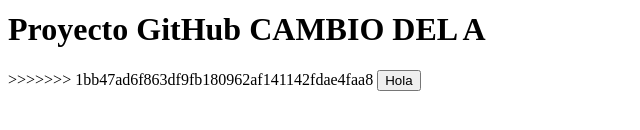
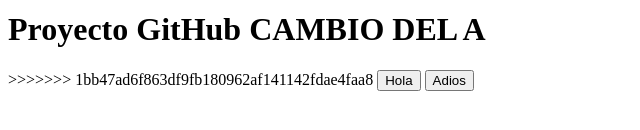
Before and after one commit to Laura199/pildora-git, a plain HTML site: page index.html in a window 1280 px wide. Shown: the part 134-264 px from the top of the page, without its empty margins (0-640 px from the left). Drawn offline with Linux system fonts and the light colour scheme.

Commit message:
Boton adios

```diff
--- a/index.html
+++ b/index.html
@@ -11,6 +11,7 @@
 >>>>>>> 1bb47ad6f863df9fb180962af141142fdae4faa8
 
 		<button type="button"> Hola</button>
+		<button type="button"> Adios</button>
 
 	</body>
 </html>
```
